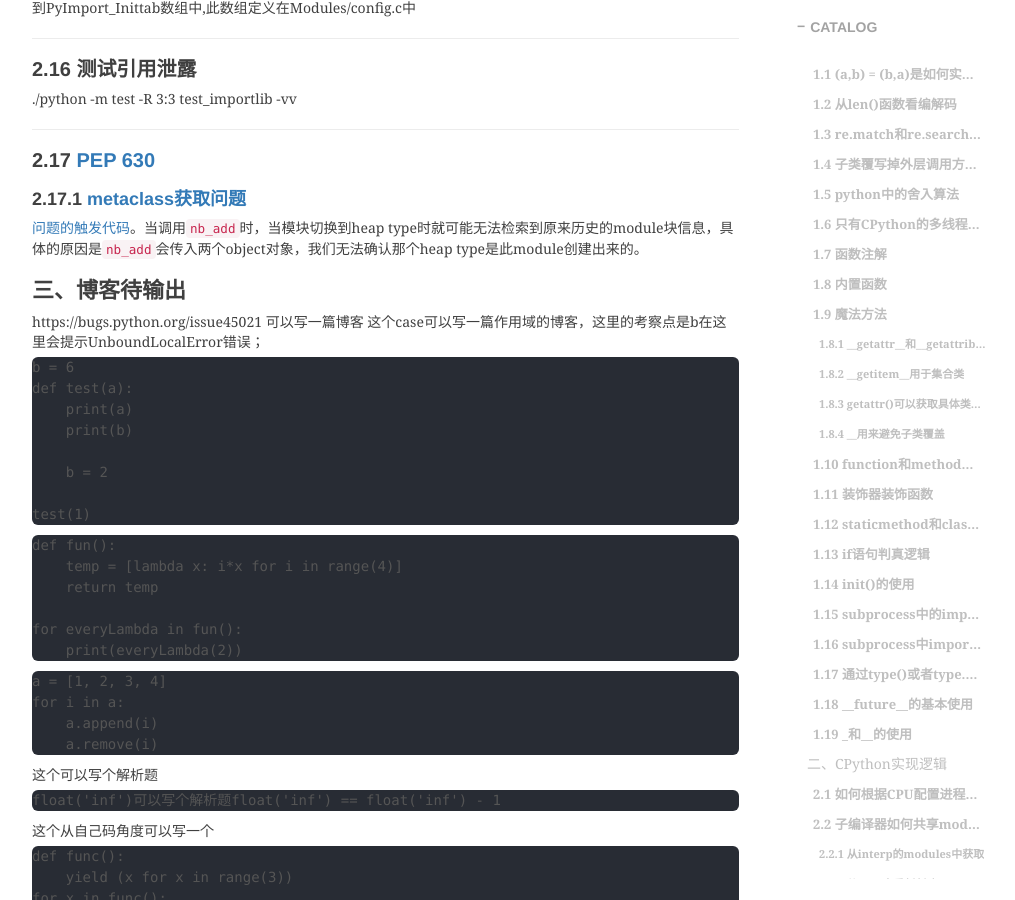
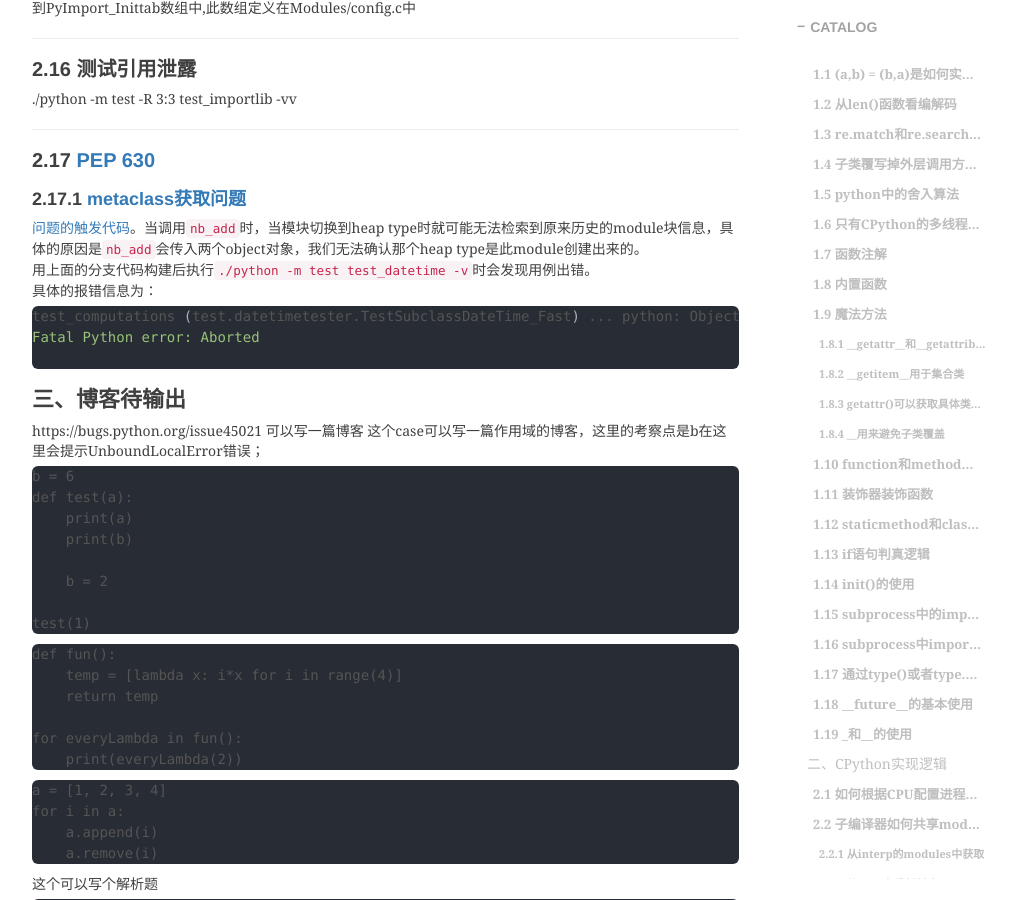
Before and after one commit to shihai1991/shihai1991.github.io, a Jekyll site: the page built from _posts/2022-12-10-CPython知识点简单梳理.md, in a window 1280 px wide and 900 px high, scrolled down 5229 px. Shown: the whole window, without its empty margins (233-1248 px from the left). Built offline with Jekyll 4.4.1, drawn with Linux system fonts in a browser that asks for light colours; nearby versions of some CDN libraries; comment, search, counter and statistics services are not loaded.

Commit message:
Update 2022-12-10-CPython知识点简单梳理.md

````diff
--- a/_posts/2022-12-10-CPython知识点简单梳理.md
+++ b/_posts/2022-12-10-CPython知识点简单梳理.md
@@ -183,6 +183,13 @@ builtin module的编译在setup.py，初始化导入在import.c中的`create_bui
 ## 2.17 [PEP 630](https://peps.python.org/pep-0630)
 ### 2.17.1 [metaclass获取问题](https://peps.python.org/pep-0630/#metaclasses)
 [问题的触发代码](https://github.com/CharlieZhao95/cpython/blob/42b20d517e5ca6d3f7a23fa43389eff7d972dae2/Modules/_datetimemodule.c#L3104)。当调用`nb_add`时，当模块切换到heap type时就可能无法检索到原来历史的module块信息，具体的原因是`nb_add`会传入两个object对象，我们无法确认那个heap type是此module创建出来的。
+用上面的分支代码构建后执行`./python -m test test_datetime -v`时会发现用例出错。
+具体的报错信息为：
+```shell
+test_computations (test.datetimetester.TestSubclassDateTime_Fast) ... python: Objects/typeobject.c:3757: _PyType_GetModuleByDef: Assertion `_PyType_HasFeature((PyTypeObject *)type, (1UL << 9))' failed.
+Fatal Python error: Aborted
+
+```
 
 # 三、博客待输出
 https://bugs.python.org/issue45021 可以写一篇博客
````
